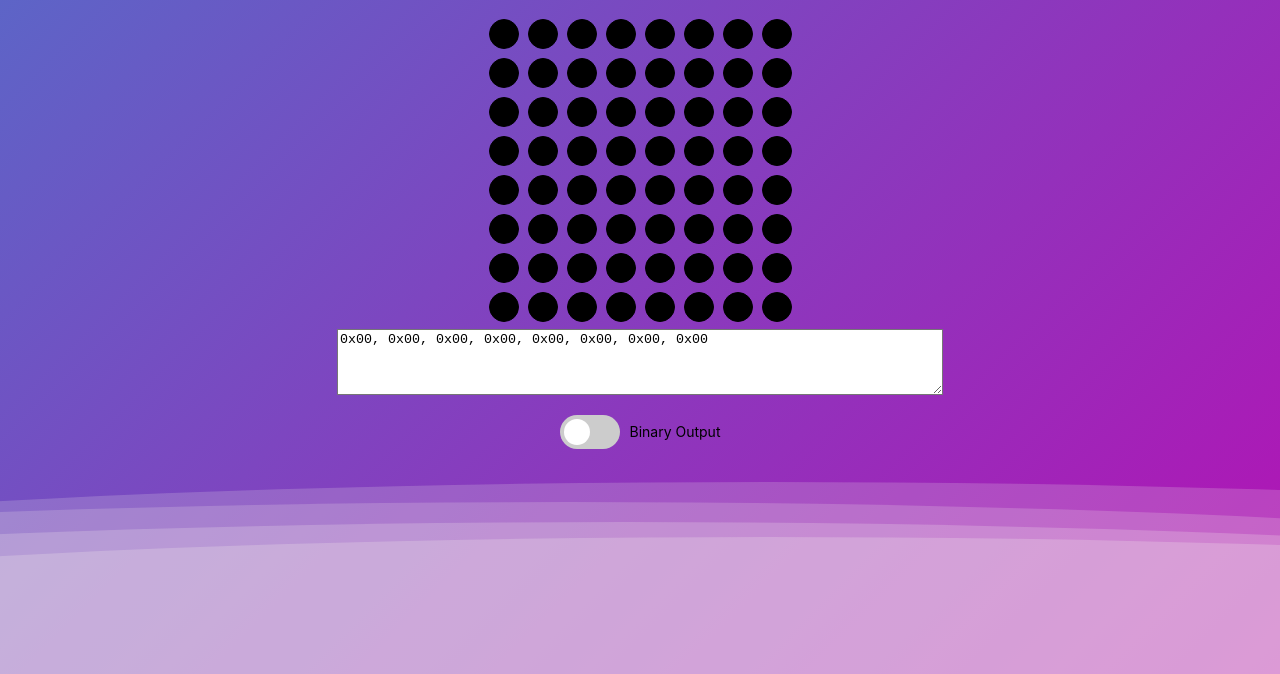
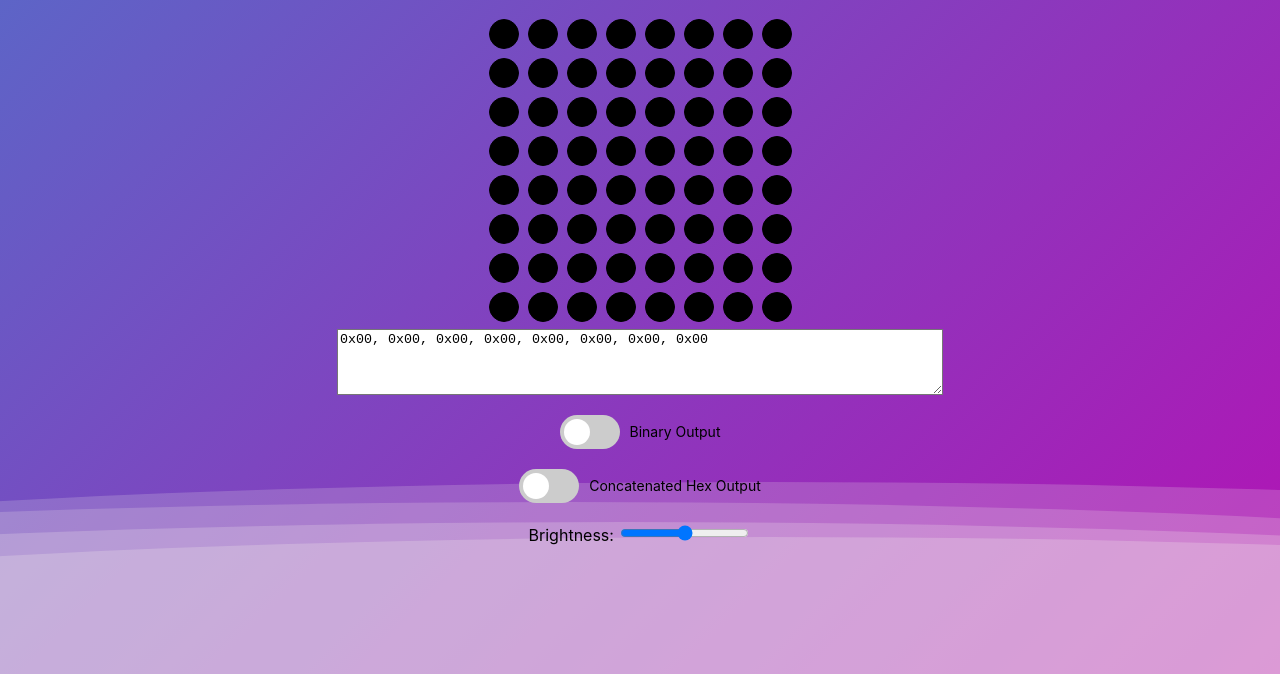
Before and after one commit to circuito-suman/sprites_generator, a plain HTML site: page index.html in a window 1280 px wide. Shown: the part 126-800 px from the top of the page. Drawn offline with Linux system fonts and the light colour scheme.

Commit message:
added new feature

```diff
--- a/index.html
+++ b/index.html
@@ -27,6 +27,17 @@
         </label>
         <span class="output-label">Binary Output</span>
     </div>
+    <div class="toggle-switch-container">
+        <label class="switch">
+            <input type="checkbox" id="wholeRowOutput" onchange="updateByteOutput()">
+            <span class="slider round"></span>
+        </label>
+        <span class="output-label">Concatenated Hex Output</span>
+    </div>
+    <div class="brightness-container">
+        <label for="brightness">Brightness:</label>
+        <input type="range" id="brightness" min="0" max="100" value="50" oninput="updateByteOutput()">
+    </div>
     <div class="wave-container">
         <div class="wave"></div>
         <div class="wave"></div>
```
